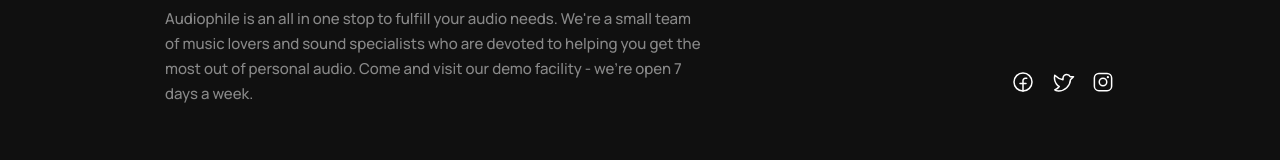
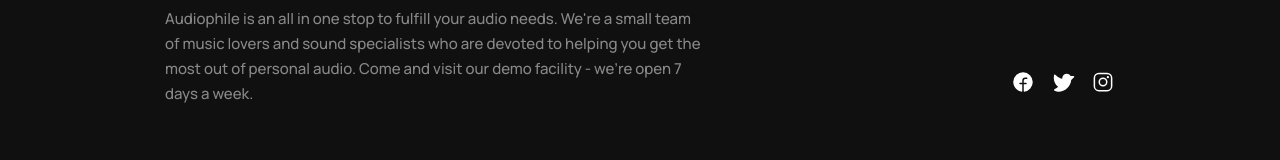
Before and after one commit to Flaviojcf/audiophile_e-commerce, a React (Vite) app: page / in a window 1280 px wide. Shown: the part 130-290 px from the top of the page. Built offline with nearby package versions, Linux system fonts and the light colour scheme.

Commit message:
feat: set FacebookLogo and TwitterLogo icons' weight to fill

```diff
--- a/src/components/Footer/index.tsx
+++ b/src/components/Footer/index.tsx
@@ -39,12 +39,12 @@ export function Footer () {
             <SocialsContainer>
                 <li>
                     <a href="#">
-                        <FacebookLogo size={24} />
+                        <FacebookLogo size={24} weight='fill' />
                     </a>
                 </li>
                 <li>
                     <a href="#">
-                        <TwitterLogo size={24} />
+                        <TwitterLogo size={24} weight='fill' />
                     </a>
                 </li>
                 <li>
```
